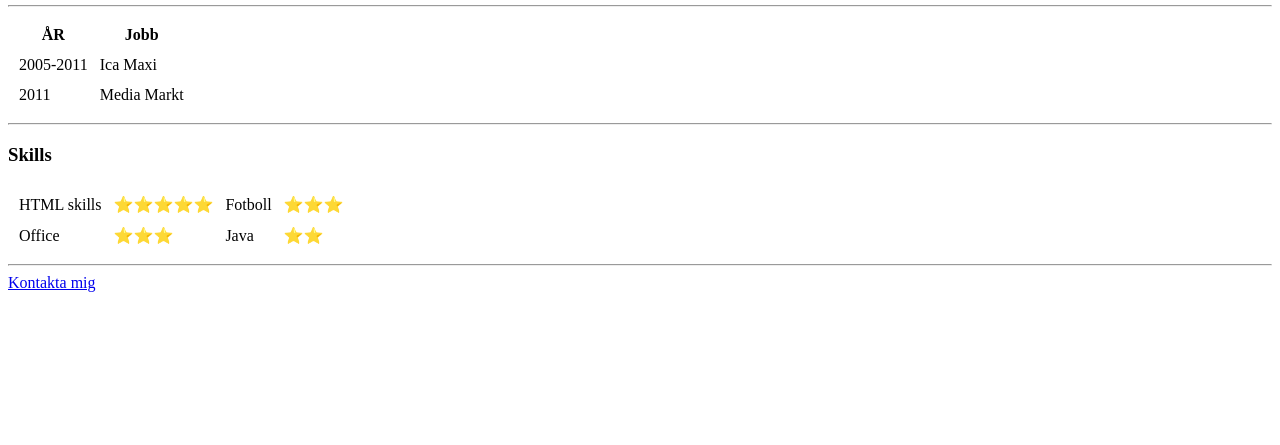
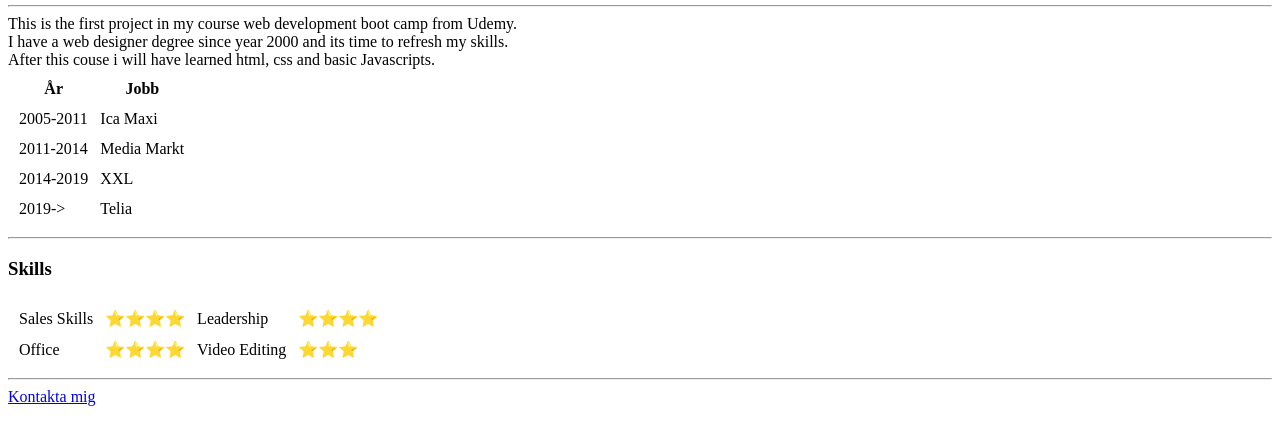
Before and after one commit to Larsenerdar/CV, a plain HTML site: page index.html in a window 1280 px wide. Shown: the part 221-666 px from the top of the page. Drawn offline with Linux system fonts and the light colour scheme.

Commit message:
Update index.html

```diff
--- a/index.html
+++ b/index.html
@@ -16,11 +16,14 @@
     </tr>
   </table>
 
-</html>
+
 <hr>
+  This is the first project in my course web development boot camp from Udemy.<br>
+  I have a web designer degree since year 2000 and its time to refresh my skills. <br>
+  After this couse i will have learned html, css and basic Javascripts.
 <table cellspacing="10">
   <tr>
-    <th>ÅR</th>
+    <th>År</th>
     <th>Jobb</th>
   </tr>
   <tr>
@@ -28,8 +31,16 @@
     <td>Ica Maxi</td>
   </tr>
   <tr>
-    <td>2011</td>
+    <td>2011-2014</td>
     <td>Media Markt</td>
+  </tr>
+  <tr>
+    <td>2014-2019</td>
+    <td>XXL</td>
+  </tr>
+  <tr>
+    <td>2019-> </td>
+    <td>Telia</td>
   </tr>
 </table>
 <hr>
@@ -37,16 +48,16 @@
 <h3>Skills</h3>
 <table cellspacing = 10px>
   <tr>
-    <td>HTML skills</td>
-    <td>⭐⭐⭐⭐⭐</td>
-    <td>Fotboll</td>
-    <td>⭐⭐⭐</td>
+    <td>Sales Skills</td>
+    <td>⭐⭐⭐⭐</td>
+    <td>Leadership</td>
+    <td>⭐⭐⭐⭐</td>
   </tr>
   <tr>
     <td>Office</td>
+    <td>⭐⭐⭐⭐</td>
+    <td>Video Editing</td>
     <td>⭐⭐⭐</td>
-    <td>Java</td>
-    <td>⭐⭐</td>
   </tr>
 </table>
 <hr>
@@ -55,3 +66,4 @@
 </table>
 
 </body>
+</html>
```
